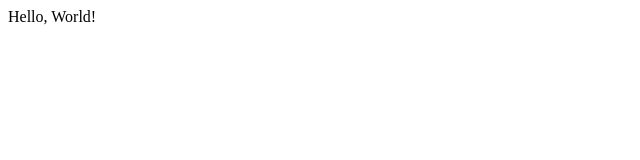
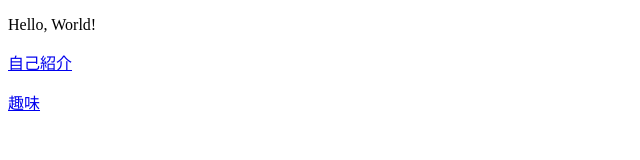
Before and after one commit to sudahiroshi/webpro_03, a website: page public/index.html in a window 1280 px wide. Shown: the whole page, without its empty margins (0-640 px from the left). Drawn offline with Linux system fonts and the light colour scheme.

Commit message:
ファイルを修正

```diff
--- a/index.js
+++ b/index.js
@@ -1,8 +1,9 @@
-const express = require("express");
+const express = require('express');
+const path = require('path');
 const app = express();
 
 //app.set('view engine', 'ejs');
-app.use("/public", express.static(__dirname + "/public"));
+app.use("/public", express.static(path.join(__dirname + "/public")));
 
 app.get("/", (req, res) => {
   res.write('Hello, World\n');
--- a/public/index.html
+++ b/public/index.html
@@ -6,6 +6,8 @@
     <title>Document</title>
 </head>
 <body>
-<span>Hello, World!</span>
+<p>Hello, World!</p>
+<p><a href="./intro.html">自己紹介</a></p>
+<p><a href="./hobby.html">趣味</a></p>
 </body>
 </html>
```
Also changed, not shown: 1 other file.
